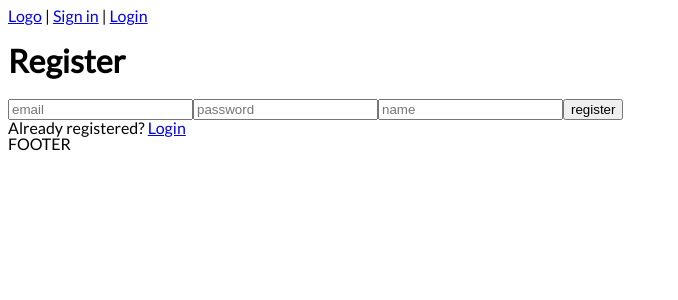
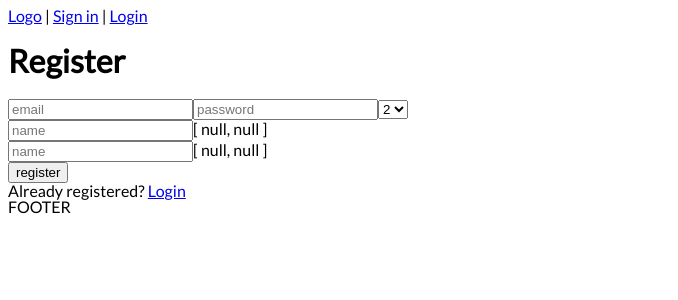
Before and after one commit to magdakok/neuroshima, a Vue app: page /register in a window 1280 px wide. Shown: the top 300 px of the page, without its empty margins (0-678 px from the left). Built offline with nearby package versions, Linux system fonts and the light colour scheme; no server answers.

Commit message:
Start connecting auth to db

```diff
--- /dev/null
+++ b/src/components/CurrentGameAnonymous.vue
@@ -0,0 +1,40 @@
+<script setup lang="ts">
+import {
+  defineProps,
+  PropType,
+  computed,
+  reactive,
+  onBeforeMount,
+  ref,
+} from "@vue/runtime-core";
+
+const props = defineProps({
+  games: { type: Object as PropType<any[]> },
+  players: { type: Object as PropType<any[]>, required: true },
+});
+
+const currentGame = computed(() => props.games[props.games.length - 1]);
+
+const createDate = (timestamp: number) => {
+  return new Date(timestamp).toLocaleString();
+};
+</script>
+<template>
+  <div class="c-current-game__container">
+    <div class="c-current-game" v-if="games.length">
+      <span class="c-current-game__time"
+        >Game {{ createDate(currentGame.time) }}</span
+      >
+      <div class="c-current-game__players">
+        <div
+          class="c-current-game__player"
+          v-for="(playerArmy, i) in currentGame.players"
+          :key="playerArmy"
+        >
+          <span class="c-current-game__name">{{ players[i].playerName }}</span>
+          <span class="c-current-game__army">{{ playerArmy.name }}</span>
+        </div>
+      </div>
+    </div>
+  </div>
+</template>
--- a/src/components/CurrentGame.vue
+++ b/src/components/CurrentGameLogged.vue
@@ -9,6 +9,9 @@ import {
   ref,
 } from "@vue/runtime-core";
 import { GamelogPlayer } from "@/types";
+import { useStore } from "vuex";
+
+const store = useStore();
 
 const props = defineProps({
   games: { type: Object as PropType<any[]> },
@@ -25,7 +28,7 @@ const disableSubmitButton = computed(
   () => props.request.activeRequest && props.request.success
 );
 const inputs = reactive({});
-const temporaryPassword = ref<string>();
+const comment = ref<string>();
 
 const createDate = (timestamp: number) => {
   return new Date(timestamp).toLocaleString();
@@ -35,16 +38,16 @@ const emit =
   defineEmits<{ (event: "handleGameLogEmit", value: any[]): void }>();
 const handleFormSubmit = () => {
   let payload = {
-    gameId: currentGame.value.time,
+    gameId: currentGame.value.time + "-" + store.getters.getUser.uid,
     time: createDate(currentGame.value.time),
+    userUID: store.getters.getUser.uid,
     players: [],
-    password: temporaryPassword.value,
+    comment: comment.value,
   };
 
   currentGame.value.players.forEach((player, i) => {
     let playerData: GamelogPlayer = {
       playerName: props.players[i].playerName,
-      playerId: props.players[i].playerId,
       armyId: currentGame.value.players[i].id,
       armyName: currentGame.value.players[i].name,
       damage: inputs[props.players[i].playerName],
@@ -85,10 +88,10 @@ const handleFormSubmit = () => {
         </div>
       </div>
       <input
-        class="c-current-game__input--password"
+        class="c-current-game__input--comment"
         type="text"
-        v-model="temporaryPassword"
-        placeholder="password xD"
+        v-model="comment"
+        placeholder="comment"
       />
       <button class="c-current-game__submit" :disabled="disableSubmitButton">
         {{ request.submitBtn }}
--- a/src/data-game-log.json
+++ b/src/data-game-log.json
@@ -1,6 +1,7 @@
 [
   {
     "time": "",
+    "userUID": "",
     "players": [
       {
         "playerName": "Magda",
--- a/src/data-players.json
+++ b/src/data-players.json
@@ -1,10 +1,8 @@
 [
   {
-    "playerName": "Magda",
-    "playerId": "player1"
+    "playerName": "Magda"
   },
   {
-    "playerName": "Ollie",
-    "playerId": "player2"
+    "playerName": "Ollie"
   }
 ]
--- /dev/null
+++ b/src/decs.d.ts
@@ -0,0 +1 @@
+declare module "@/firebase/firebaseInit.js";
--- a/src/store/index.ts
+++ b/src/store/index.ts
@@ -6,6 +6,8 @@ import {
   signOut,
   onAuthStateChanged,
 } from "firebase/auth";
+import db from "@/firebase/firebaseInit.js";
+import { collection, addDoc } from "firebase/firestore/lite";
 import { useRouter, useRoute } from "vue-router";
 
 const initialState = () => {
@@ -28,7 +30,9 @@ export default createStore({
       createUserWithEmailAndPassword(auth, payload.email, payload.password)
         .then((userCredential) => {
           commit("setUser", userCredential.user);
-          console.log(userCredential.user);
+          console.log(userCredential.user.uid);
+          const docRef = addDoc(collection(db, "users"), payload.dbUserData);
+          console.log(docRef);
         })
         .catch((error) => {
           commit("setError", error.message);
--- a/src/views/Home.vue
+++ b/src/views/Home.vue
@@ -1,13 +1,16 @@
 <script setup lang="ts">
-import { ref, reactive, defineProps } from "vue";
+import { ref, reactive } from "vue";
 import ArmiesForm from "@/components/ArmiesForm.vue";
-import CurrentGame from "@/components/CurrentGame.vue";
+import CurrentGameLogged from "@/components/CurrentGameLogged.vue";
+import CurrentGameAnonymous from "@/components/CurrentGameAnonymous.vue";
 import dataAllArmies from "@/data-all-armies.json";
 import dataPlayers from "@/data-players.json";
 import db from "@/firebase/firebaseInit";
 import { collection, addDoc } from "firebase/firestore/lite";
 import { Request, Gamelog } from "@/types";
-import { getAuth, onAuthStateChanged } from "firebase/auth";
+import { useStore } from "vuex";
+
+const store = useStore();
 
 const players = ref(dataPlayers);
 const armies = ref(dataAllArmies);
@@ -30,7 +33,7 @@ const handleGameLogEmit = async (payload: Gamelog) => {
     handleSuccess();
   } catch (e) {
     handleError();
-    console.log("You don't know the password :(");
+    console.log(e);
   }
 };
 
@@ -62,10 +65,12 @@ const resetRequest = () => {
     @handleArmiesEmit="handleArmiesEmit"
     @resetRequest="resetRequest"
   />
-  <CurrentGame
+  <CurrentGameLogged
+    v-if="store.getters.isUserAuth"
     :games="games"
     :players="players"
     :request="request"
     @handleGameLogEmit="handleGameLogEmit"
   />
+  <CurrentGameAnonymous v-else :games="games" :players="players" />
 </template>
--- a/src/views/Register.vue
+++ b/src/views/Register.vue
@@ -1,18 +1,32 @@
 <script setup lang="ts">
-import { ref } from "vue";
+import { ref, watch, computed } from "vue";
 import { useStore } from "vuex";
 
 const store = useStore();
 
 const email = ref("");
 const password = ref("");
-const name = ref("");
+const playersNumber = ref("2");
+const playerInputs = ref([null, null]);
+const playerInputsArray = computed(() => [...playerInputs.value]);
+
+watch(playersNumber, (newValue, oldValue) => {
+  playerInputs.value = new Array(parseInt(newValue)).fill(null);
+});
 
 const handleSubmit = () => {
+  let userData = {
+    players: [],
+  };
+  playerInputs.value.forEach((player, i) => {
+    console.log(player);
+    userData.players.push({ name: player });
+  });
+  console.log(userData);
   store.dispatch("registerAction", {
     email: email.value,
     password: password.value,
-    name: name.value,
+    dbUserData: userData,
   });
 };
 </script>
@@ -25,19 +39,36 @@ const handleSubmit = () => {
         class="c-register__input"
         placeholder="email"
         v-model="email"
+        required
       />
       <input
         type="password"
         class="c-register__input"
         placeholder="password"
         v-model="password"
+        required
       />
-      <input
-        type="text"
-        class="c-register__input"
-        placeholder="name"
-        v-model="name"
-      />
+      <select
+        v-model="playersNumber"
+        name="playersNumber"
+        id="playersNumber"
+        required
+      >
+        <option value="2" selected>2</option>
+        <option value="3">3</option>
+        <option value="4">4</option>
+        <option value="5">5</option>
+        <option value="6">6</option>
+      </select>
+      <div v-for="(name, i) in playerInputsArray" :key="'name' + i">
+        <input
+          type="text"
+          class="c-register__input"
+          placeholder="name"
+          v-model="playerInputs[i]"
+          required
+        />{{ playerInputs }}
+      </div>
       <input type="submit" class="c-register__submit" value="register" />
       <p class="c-register__cta">
         Already registered?
```
Also changed, not shown: src/types.ts (+4 -4 lines).
